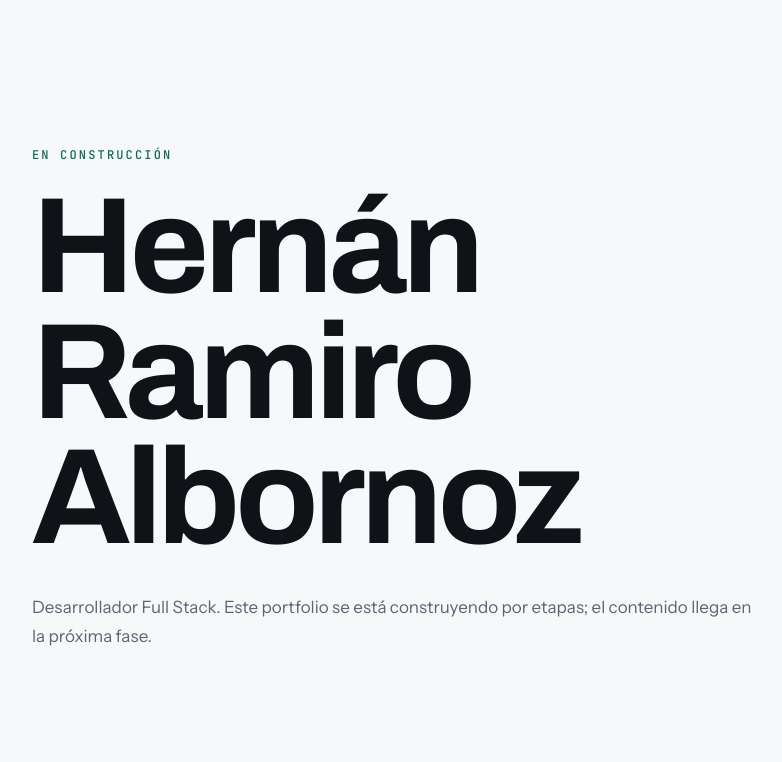
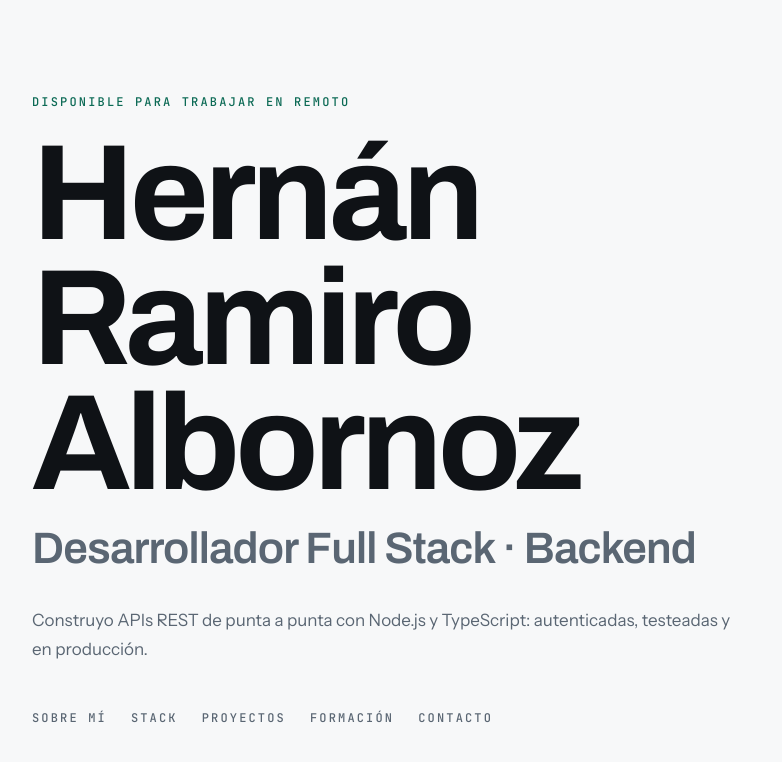
Before and after one commit to HRamiroAlbornoz/Portfolio, a Next.js app: page / in a window 1280 px wide. Shown: the top 762 px of the page, without its empty margins (248-1030 px from the left). Built offline with nearby package versions, Linux system fonts and the light colour scheme; no server answers.

Commit message:
Read site content and base URL from the content layer

```diff
--- a/src/app/layout.tsx
+++ b/src/app/layout.tsx
@@ -1,6 +1,8 @@
 import type { Metadata } from "next";
 import { Archivo, Instrument_Sans, JetBrains_Mono } from "next/font/google";
 
+import { site } from "@/content/site";
+import { env } from "@/lib/env";
 import { DEFAULT_THEME_PREFERENCE, themeInitScript } from "@/lib/theme";
 import "./globals.css";
 
@@ -29,9 +31,9 @@ const fontVariables = [
 ].join(" ");
 
 export const metadata: Metadata = {
-  title: "Hernán Ramiro Albornoz — Desarrollador Full Stack",
-  description:
-    "Portfolio de Hernán Ramiro Albornoz, desarrollador Full Stack egresado de Henry.",
+  metadataBase: new URL(env.siteUrl),
+  title: `${site.name} — ${site.role}`,
+  description: site.tagline,
 };
 
 export default function RootLayout({ children }: LayoutProps<"/">) {
--- a/src/app/page.tsx
+++ b/src/app/page.tsx
@@ -1,14 +1,24 @@
+import { sections } from "@/content/sections";
+import { site } from "@/content/site";
+
 export default function HomePage() {
   return (
     <main className="mx-auto flex w-full max-w-3xl flex-1 flex-col justify-center px-6 py-24">
-      <p className="font-mono text-eyebrow uppercase text-trace">en construcción</p>
-      <h1 className="mt-6 font-display text-display text-fore">
-        Hernán Ramiro Albornoz
-      </h1>
-      <p className="mt-8 max-w-prose text-body text-muted">
-        Desarrollador Full Stack. Este portfolio se está construyendo por etapas; el
-        contenido llega en la próxima fase.
+      <p className="font-mono text-eyebrow uppercase text-trace">
+        {site.availability}
       </p>
+
+      <h1 className="mt-6 font-display text-display text-fore">{site.name}</h1>
+
+      <p className="mt-4 font-display text-title text-muted">{site.role}</p>
+
+      <p className="mt-8 max-w-prose text-body text-muted">{site.tagline}</p>
+
+      <ul className="mt-12 flex flex-wrap gap-x-6 gap-y-2 font-mono text-eyebrow uppercase text-muted">
+        {sections.map((section) => (
+          <li key={section.id}>{section.label}</li>
+        ))}
+      </ul>
     </main>
   );
 }
```
